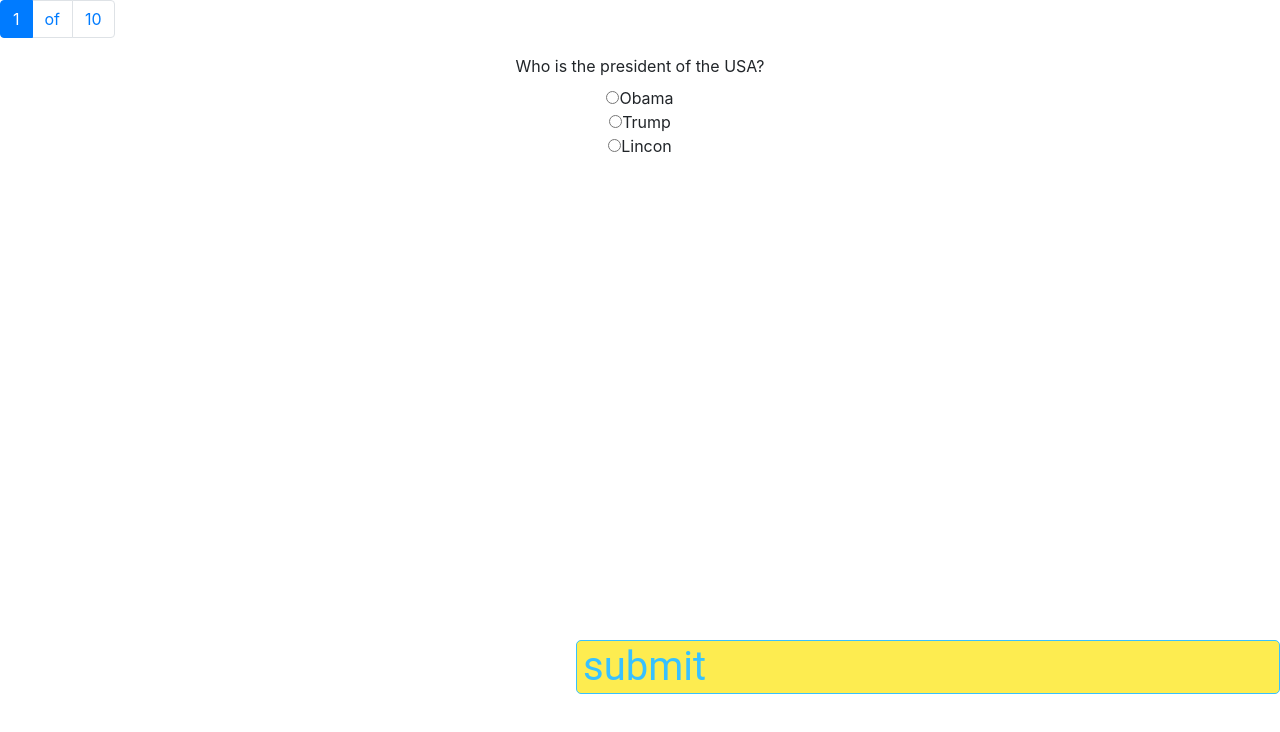
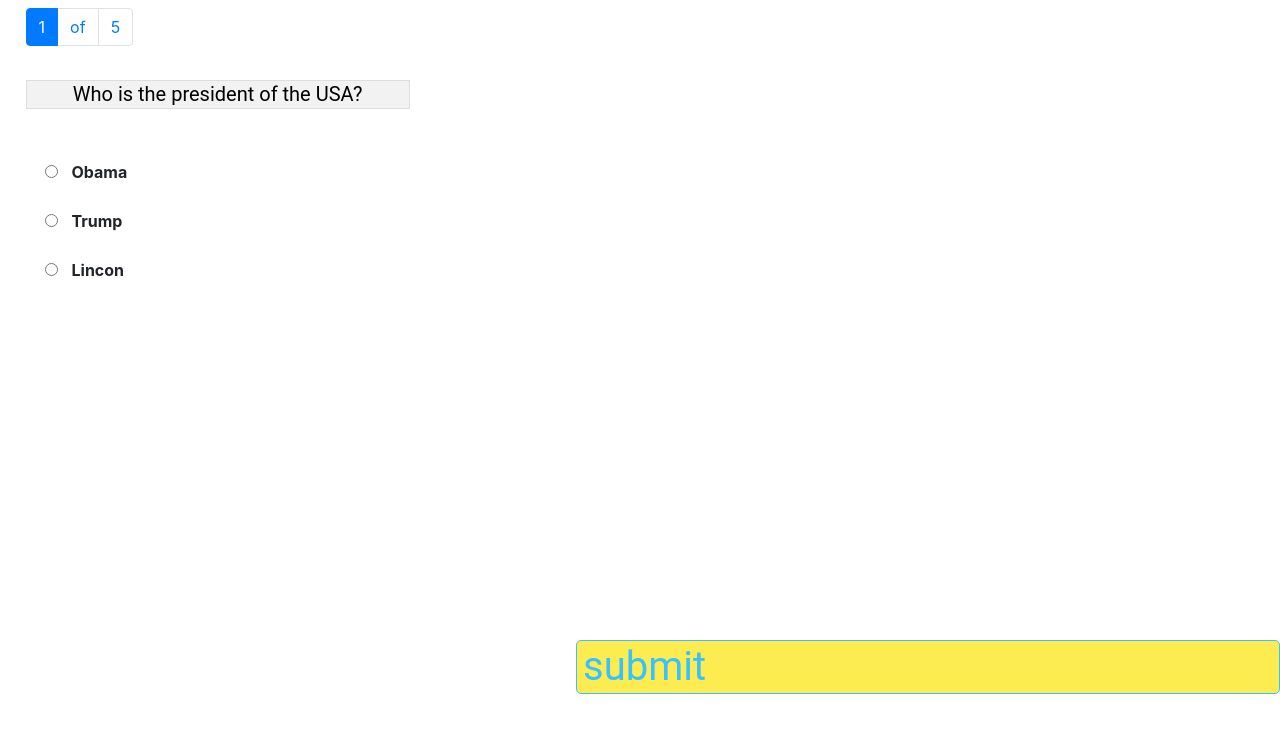
Before and after one commit to sancognizant/trivia-client, a React (Create React App) app: page / in a window 1280 px wide. Shown: the top 732 px of the page. Built offline with nearby package versions, Linux system fonts and the light colour scheme.

Commit message:
aligned radio buttons

```diff
--- a/public/jsonFiles/questions.json
+++ b/public/jsonFiles/questions.json
@@ -26,34 +26,5 @@
         "question": "Who is the founder of Microsoft?",
         "choices": ["Bill Gatsby", "Ben Gates", "Bill Gates"],
         "answer": 2
-    },
-    {
-        "question": "Who is the president of the USA?",
-        "choices": ["Obama", "Trump", "Lincon"],
-        "answer": 1
-    },
-
-    {
-        "question": "What is the real name of Spiderman?",
-        "choices": ["Peter Parker", "Peter Pan", "John Stark"],
-        "answer": 0
-    },
-
-    {
-        "question": "What is the real name of Batman?",
-        "choices": ["Bruce Wayne", "Bruce Lee", "Bane Bruce"],
-        "answer": 0
-    },
-
-    {
-        "question": "Who is the founder of Apple Inc?",
-        "choices": ["Steve Jobs", "Steven Gerrard", "Steel Jobs"],
-        "answer": 0
-    },
-
-    {
-        "question": "Who is the founder of Microsoft?",
-        "choices": ["Bill Gatsby", "Ben Gates", "Bill Gates"],
-        "answer": 2
     }
 ]
--- a/src/components/quiz/quizInterface/quiz.scss
+++ b/src/components/quiz/quizInterface/quiz.scss
@@ -6,11 +6,11 @@ border: 1px solid #DEDEDE;
 color: rgba(0, 0, 0, 0.56);
 
 /* Question */
-position: absolute;
+position: relative;
 width: 30%;
 height: 4%;
-left: 2%;
-top: 10%;
+left: -33%;
+top: 80px;
 
 font-family: Roboto;
 font-style: normal;
@@ -30,60 +30,62 @@ color: #000000;
 
 .choices {
     /* Radio / Not checked */
-
 position: absolute;
 width: 283px;
 height: 70px;
-left: 20%;
-top: 15%;
+left: -6%;
+top: 20%;
+display:grid;
+grid-template-columns: 80%;
+justify-content: center;
+}
+
+.choice {
+    /* Selection / Radio */
+
+    // position: absolute;
+    // width: 20px;
+    // height: 20px;
+    // left: 0px;
+    // top: calc(50% - 20px/2);
 
 
 
-/* Selection / Radio */
+    // /* Oval */
 
-position: absolute;
-width: 20px;
-height: 20px;
-left: 0px;
-top: calc(50% - 20px/2);
+    // position: absolute;
+    // left: 0%;
+    // right: 0%;
+    // top: 0%;
+    // bottom: 0%;
+
+    // background: #FFFFFF;
+    // /* gray-dark */
+    // border: 2px solid #999999;
 
 
+    // /* paragraph */
 
-/* Oval */
+    // position: absolute;
+    // visibility: hidden;
+    // height: 20px;
+    // left: 32px;
+    // right: 0px;
+    // top: calc(50% - 20px/2);
 
-position: absolute;
-left: 0%;
-right: 0%;
-top: 0%;
-bottom: 0%;
+    // /* Body */
+    // font-family: Inter;
+    // font-style: normal;
+    // font-weight: normal;
+    // font-size: 14px;
+    // line-height: 20px;
+    // /* identical to box height, or 143% */
 
-background: #FFFFFF;
-/* gray-dark */
-border: 2px solid #999999;
+    // /* Active */
+    // color: rgba(0, 0, 0, 0.56);
 
 
-/* paragraph */
-
-position: absolute;
-visibility: hidden;
-height: 20px;
-left: 32px;
-right: 0px;
-top: calc(50% - 20px/2);
-
-/* Body */
-font-family: Inter;
-font-style: normal;
-font-weight: normal;
-font-size: 14px;
-line-height: 20px;
-/* identical to box height, or 143% */
-
-/* Active */
-color: rgba(0, 0, 0, 0.56);
-
-
-/* Option 1 */
+    // /* Option 1 */
 
     position: absolute;
     width: 271px;
@@ -102,6 +104,16 @@ align-items: flex-end;
     text-align: center;
 
     color: #000000;
+}
 
-
+.labelChoice{
+    display: grid;
+    grid-template-columns: auto 1fr;
+    grid-column-gap: 5%;
+    justify-items: center;
+    align-items: center;
+    margin-left: 120px;
+    margin-bottom: 4%;
+    white-space: nowrap;
+    font-weight: bold;
 }
--- a/src/components/quiz/quizInterface/quizInterface.tsx
+++ b/src/components/quiz/quizInterface/quizInterface.tsx
@@ -1,6 +1,7 @@
 import React, { useEffect, useState } from 'react';
 import Counter from '../counter/counter';
 import '../../button/buttonStyle.scss'
+import './quiz.scss';
 import Button from '../../button/button';
 import {getQuestions} from '../../../service/questionsLoader';
 
@@ -70,21 +71,21 @@ render counter only if the number of questions have been set correctly from the
 					<Counter styles = "counter" totalNumber={questionsList.length} activeNumber={questionNumber.currentQuestion} />
 					<div className="questionComponent">
 						<form onSubmit={handleFormSubmit}>
-						<label>{currentQuestion.question}</label>
-						<div>
+						<label className = "questionLabel">{currentQuestion.question}</label>
+						<div className = "choices">
 							{currentQuestion.choices ? (
 									currentQuestion.choices.map((choice, index) => {
 										return (
-											<div key={index}>
+											 <div key={index} className= "form-group">
 												<input
-													className="radio-btn-choices"
+													className="form-check-input"
 													type= "radio"
 													name="choice"
 													value = {index}
 													onChange={(event) => setResponse({answer: event.target.value})}
 												/>
-												{choice}
-											</div>
+												<label className="labelChoice" htmlFor="choice">{choice}</label>
+											 </div>
 										);
 									})
 								): null}
```
Lines whose indentation alone changed are shown as unchanged.
